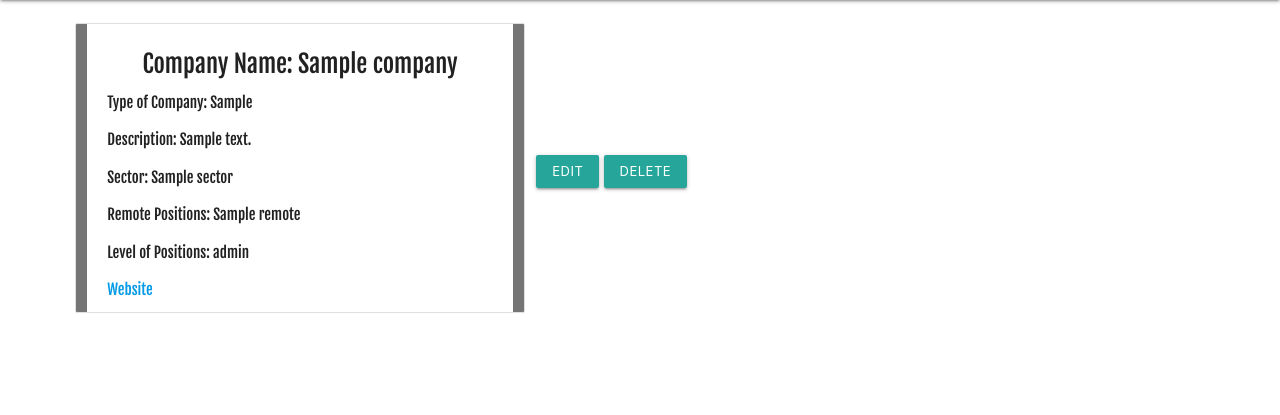
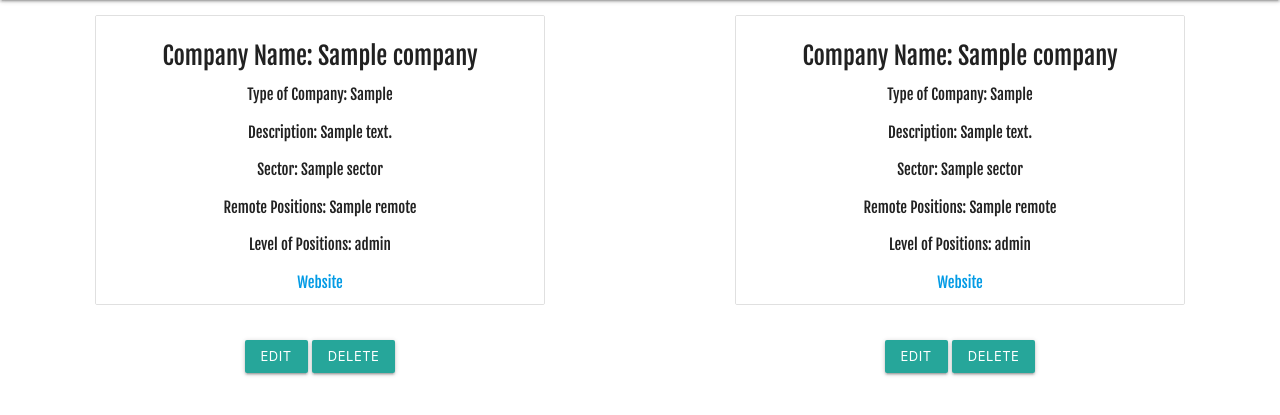
Before and after one commit to AMcCall22/company-suggestions, a Flask app: page /list_company in a window 1280 px wide. Shown: the part 64-479 px from the top of the page. Run offline with Flask 2, Linux system fonts and the light colour scheme; a database or web service that is not in the repository returns one stand-in record (values such as "Sample title"); some libraries are stand-ins or nearby versions.

Commit message:
company list column added and centered

```diff
--- a/static/css/style.css
+++ b/static/css/style.css
@@ -12,7 +12,7 @@
 /*---------------------------------------------- homepage cards----*/
 .card-container{
     text-align: center;
-margin-top: 2rem;
+    margin-top: 2rem;
 }
 
  .card {
@@ -24,13 +24,20 @@ margin-top: 2rem;
     font-family: 'Fjalla One', sans-serif;
 }
 
+.company-name{
+    color: #2877c6}
+
+
+
 /*---------------------------------------------- homepage info and image----*/
+.home-title{
+    color: #2877c6
+}
 
 .website_info{
     padding-top: 2rem;
     font-family: 'Fjalla One', sans-serif;
     color: black;
-
     margin: 0 auto;
     font-size: 1.5rem;
     text-align: center;
@@ -53,5 +60,10 @@ margin-top: 2rem;
 .collection-list{
     width: 30rem;
     font-family: 'Fjalla One', sans-serif;
-    margin-left: 5rem;
+margin: 0 auto;
+
    }
+
+.list-container{
+    text-align: center;
+    }
--- a/templates/all_companies_list.html
+++ b/templates/all_companies_list.html
@@ -1,10 +1,12 @@
 {% extends "base.html" %} {% block content %} {% for company in list_company %}
-
-
-<div class="row section valign-wrapper">
-<ul class="collection collection-list col 9 grey darken-1" >
+<div class="row">
+<div class="list-container col m6">
+  <div class="row section">
+    <ul class="collection collection-list">
       <li class="collection-item">
-		<h5 class="center-align title">Company Name: {{ company.company_name }}</h5>
+        <h5 class="center-align title">
+          Company Name: {{ company.company_name }}
+        </h5>
         <p>Type of Company: {{ company.company_type }}</p>
         <p>Description: {{ company.description }}</p>
         <p>Sector: {{ company.sector }}</p>
@@ -13,16 +15,52 @@
         <a href="{{ company.url }}">Website</a>
       </li>
     </ul>
-<div class="col 3 delete_edit_buttons">
-<a href = "{{url_for('edit_company', company_id=company._id) }}" class="waves-effect btn-small buttons">Edit</a>
-<a href = "{{url_for('delete_company', company_id=company._id) }}" class="waves-effect btn-small buttons">Delete</a>
+  </div>
+  <div class="row">
+    <div class="delete_edit_buttons">
+      <a
+        href="{{url_for('edit_company', company_id=company._id) }}"
+        class="waves-effect btn-small buttons"
+        >Edit</a
+      >
+      <a
+        href="{{url_for('delete_company', company_id=company._id) }}"
+        class="waves-effect btn-small buttons"
+        >Delete</a
+      >
     </div>
   </div>
-
-
-
-
-
-{% endfor %}
-
-{% endblock %}
+</div>
+<div class="list-container col m6">
+  <div class="row section">
+    <ul class="collection collection-list">
+      <li class="collection-item">
+        <h5 class="center-align title">
+          Company Name: {{ company.company_name }}
+        </h5>
+        <p>Type of Company: {{ company.company_type }}</p>
+        <p>Description: {{ company.description }}</p>
+        <p>Sector: {{ company.sector }}</p>
+        <p>Remote Positions: {{ company.remote }}</p>
+        <p>Level of Positions: {{ company.level_of_positions }}</p>
+        <a href="{{ company.url }}">Website</a>
+      </li>
+    </ul>
+  </div>
+  <div class="row">
+    <div class="delete_edit_buttons">
+      <a
+        href="{{url_for('edit_company', company_id=company._id) }}"
+        class="waves-effect btn-small buttons"
+        >Edit</a
+      >
+      <a
+        href="{{url_for('delete_company', company_id=company._id) }}"
+        class="waves-effect btn-small buttons"
+        >Delete</a
+      >
+    </div>
+  </div>
+</div>
+</div>
+{% endfor %} {% endblock %}
```
Also changed, not shown: templates/companies.html (+5 -3 lines). Lines whose indentation alone changed are shown as unchanged.
